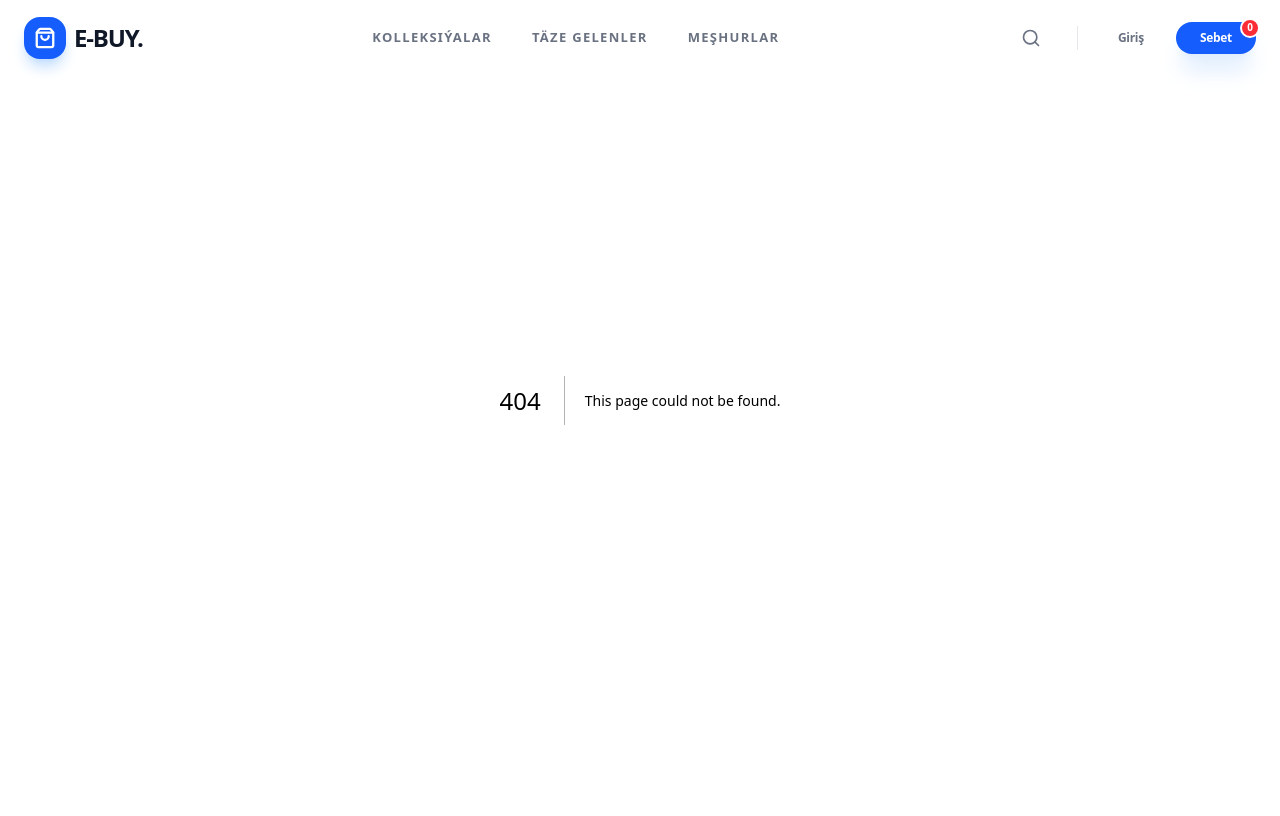
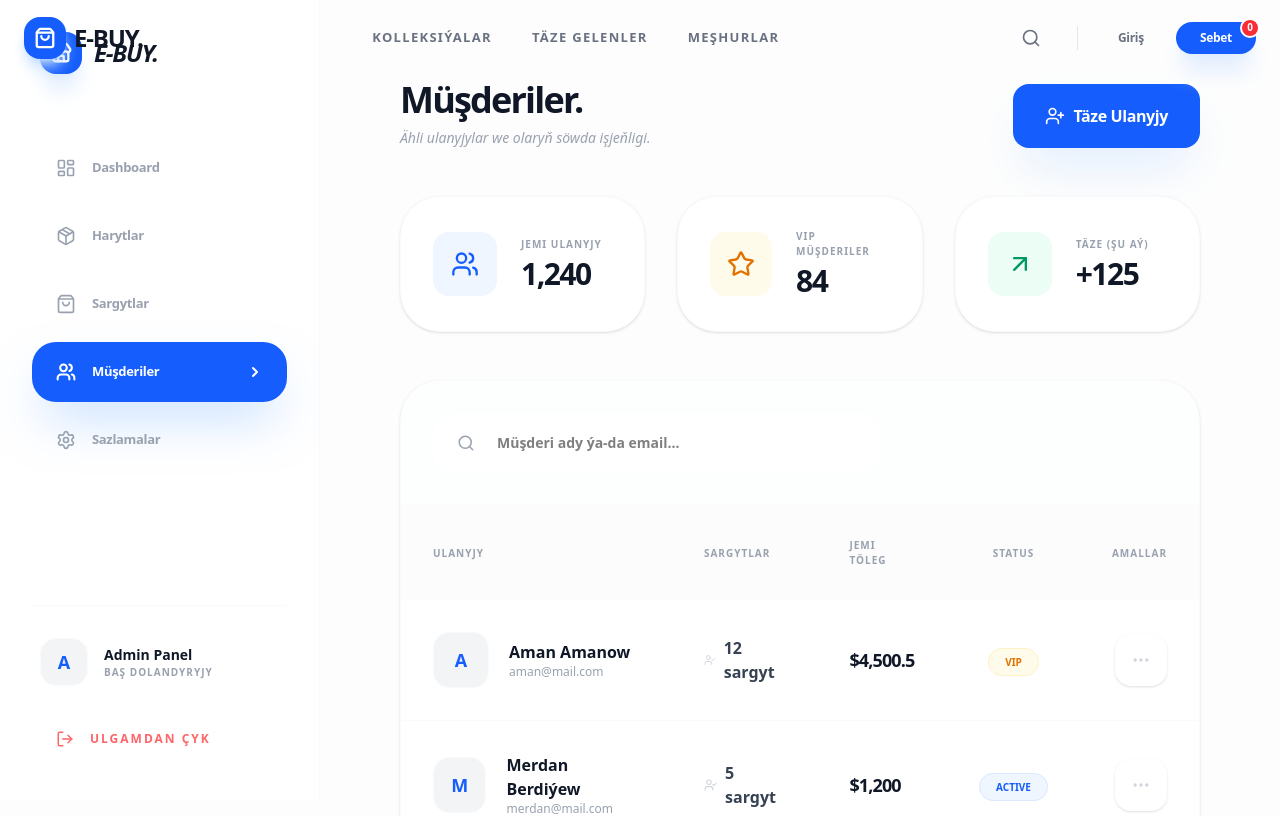
Before and after one commit to Bahram2006/Turkmen-shop-marketing, a Next.js app in the folder frontend/: page /admin/users in a window 1280 px wide. Before the commit this address had no page. Shown: the top 816 px of the page. Built offline with nearby package versions, Linux system fonts and the light colour scheme.

Commit message:
users files upload

```diff
--- /dev/null
+++ b/frontend/app/admin/users/page.tsx
@@ -0,0 +1,134 @@
+"use client";
+import { motion } from "framer-motion";
+import {
+  Users,
+  UserCheck,
+  Mail,
+  ShieldCheck,
+  Search,
+  MoreHorizontal,
+  Star,
+  ArrowUpRight,
+  UserPlus
+} from "lucide-react";
+import { Button } from "@/components/ui/Button";
+import { cn } from "@/lib/utils";
+
+// DUMMY CUSTOMERS (Müşderiler üçin)
+const CUSTOMERS = [
+  { id: 1, name: "Aman Amanow", email: "aman@mail.com", orders: 12, total_spent: 4500.50, status: "VIP", role: "customer" },
+  { id: 2, name: "Merdan Berdiýew", email: "merdan@mail.com", orders: 5, total_spent: 1200.00, status: "Active", role: "customer" },
+  { id: 3, name: "Selbi Gurbanowa", email: "selbi@mail.com", orders: 28, total_spent: 8900.00, status: "VIP", role: "admin" },
+];
+
+export default function AdminUsersPage() {
+  return (
+    <div className="space-y-12 pb-20">
+      {/* Header */}
+      <header className="flex flex-col md:flex-row justify-between items-start md:items-end gap-6">
+        <div className="space-y-2">
+          <h1 className="text-4xl font-black text-gray-900 tracking-tighter">Müşderiler.</h1>
+          <p className="text-gray-400 font-medium italic text-sm">Ähli ulanyjylar we olaryň söwda işjeňligi.</p>
+        </div>
+        <Button size="lg" className="rounded-2xl h-16 shadow-2xl shadow-blue-100">
+          <UserPlus size={20} className="mr-2" /> Täze Ulanyjy
+        </Button>
+      </header>
+
+      {/* CRM Stats Preview */}
+      <div className="grid grid-cols-1 md:grid-cols-3 gap-8">
+        {[
+          { label: "Jemi Ulanyjy", count: "1,240", icon: Users, color: "text-blue-600 bg-blue-50" },
+          { label: "VIP Müşderiler", count: "84", icon: Star, color: "text-amber-600 bg-amber-50" },
+          { label: "Täze (Şu aý)", count: "+125", icon: ArrowUpRight, color: "text-emerald-600 bg-emerald-50" },
+        ].map((stat, i) => (
+          <div key={i} className="bg-white p-8 rounded-[40px] border border-gray-50 flex items-center gap-6 shadow-sm">
+            <div className={cn("w-16 h-16 rounded-2xl flex items-center justify-center", stat.color)}>
+              <stat.icon size={28} />
+            </div>
+            <div>
+              <p className="text-[10px] font-black uppercase tracking-widest text-gray-400 mb-1">{stat.label}</p>
+              <h3 className="text-3xl font-black text-gray-900 tracking-tighter">{stat.count}</h3>
+            </div>
+          </div>
+        ))}
+      </div>
+
+      {/* Luxury Users Table */}
+      <div className="bg-white rounded-[40px] border border-gray-50 shadow-sm overflow-hidden">
+        <div className="p-8 border-b border-gray-50 bg-gray-50/30">
+          <div className="relative max-w-md group">
+            <Search className="absolute left-6 top-1/2 -translate-y-1/2 text-gray-400 group-focus-within:text-blue-600 transition-colors" size={18} />
+            <input
+              placeholder="Müşderi ady ýa-da email..."
+              className="w-full p-5 pl-16 bg-white rounded-3xl outline-none focus:ring-4 focus:ring-blue-50 transition-all font-bold text-sm"
+            />
+          </div>
+        </div>
+
+        <div className="overflow-x-auto">
+          <table className="w-full text-left">
+            <thead>
+              <tr className="bg-gray-50/50">
+                <th className="p-8 font-black text-[10px] uppercase tracking-widest text-gray-400">Ulanyjy</th>
+                <th className="p-8 font-black text-[10px] uppercase tracking-widest text-gray-400">Sargytlar</th>
+                <th className="p-8 font-black text-[10px] uppercase tracking-widest text-gray-400">Jemi Töleg</th>
+                <th className="p-8 font-black text-[10px] uppercase tracking-widest text-gray-400 text-center">Status</th>
+                <th className="p-8 font-black text-[10px] uppercase tracking-widest text-gray-400 text-right">Amallar</th>
+              </tr>
+            </thead>
+            <tbody className="divide-y divide-gray-50">
+              {CUSTOMERS.map((user) => (
+                <motion.tr
+                  key={user.id}
+                  initial={{ opacity: 0 }}
+                  animate={{ opacity: 1 }}
+                  className="hover:bg-gray-50/50 transition-all group"
+                >
+                  <td className="p-8">
+                    <div className="flex items-center gap-5">
+                      <div className="w-14 h-14 bg-gray-100 rounded-2xl flex items-center justify-center font-black text-blue-600 text-lg border border-gray-50 group-hover:bg-blue-600 group-hover:text-white transition-all duration-500">
+                        {user.name[0]}
+                      </div>
+                      <div>
+                        <h4 className="font-bold text-gray-900 flex items-center gap-2">
+                          {user.name}
+                          {user.role === 'admin' && <ShieldCheck size={14} className="text-blue-600" />}
+                        </h4>
+                        <p className="text-xs text-gray-400 font-medium">{user.email}</p>
+                      </div>
+                    </div>
+                  </td>
+                  <td className="p-8">
+                    <div className="flex items-center gap-2 font-bold text-gray-700">
+                      <UserCheck size={14} className="text-gray-300" />
+                      {user.orders} sargyt
+                    </div>
+                  </td>
+                  <td className="p-8">
+                    <span className="font-black text-gray-900 text-lg tracking-tighter">
+                      ${user.total_spent.toLocaleString()}
+                    </span>
+                  </td>
+                  <td className="p-8 text-center">
+                    <span className={cn(
+                      "px-4 py-1.5 rounded-full text-[10px] font-black uppercase border",
+                      user.status === 'VIP' ? "bg-amber-50 text-amber-600 border-amber-100" : "bg-blue-50 text-blue-600 border-blue-100"
+                    )}>
+                      {user.status}
+                    </span>
+                  </td>
+                  <td className="p-8 text-right">
+                    <button className="p-4 text-gray-300 hover:text-gray-900 hover:bg-white rounded-2xl transition-all shadow-sm">
+                      <MoreHorizontal size={20} />
+                    </button>
+                  </td>
+                </motion.tr>
+              ))}
+            </tbody>
+          </table>
+        </div>
+      </div>
+    </div>
+  );
+}
```
